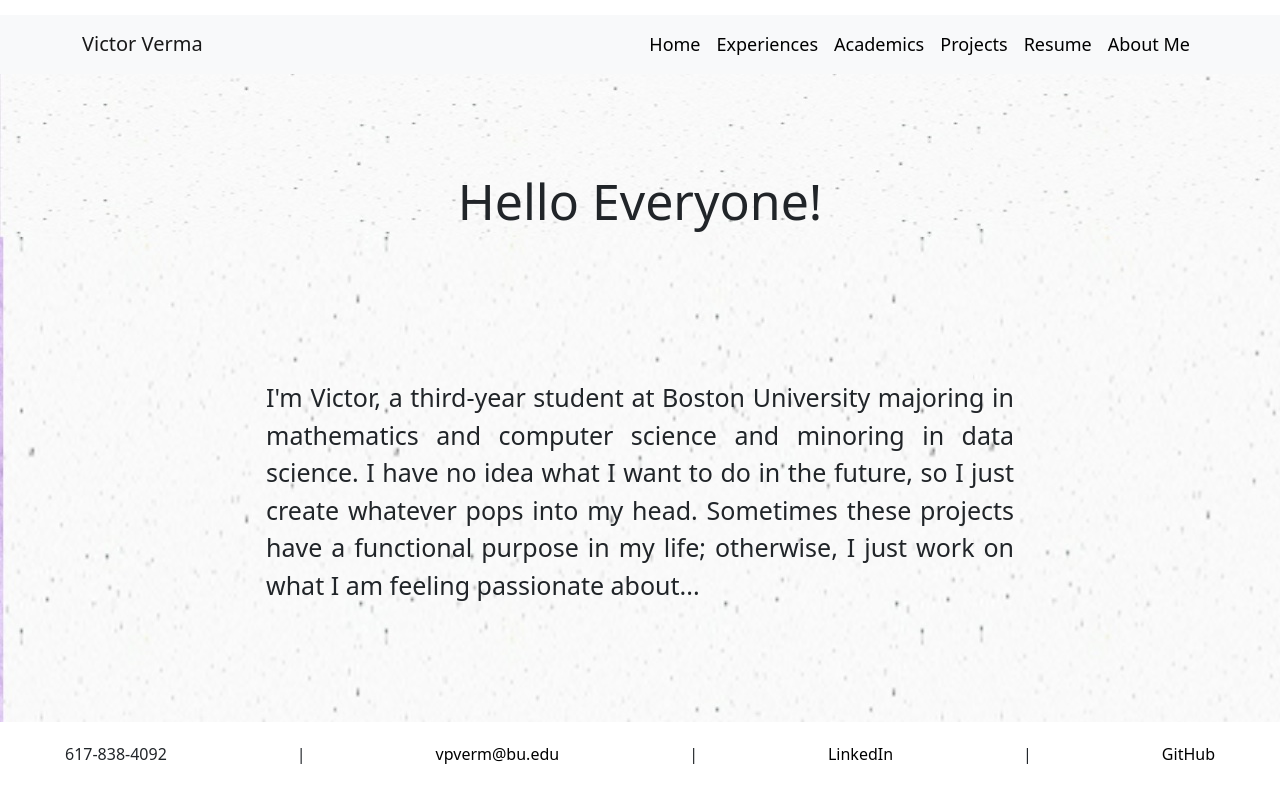
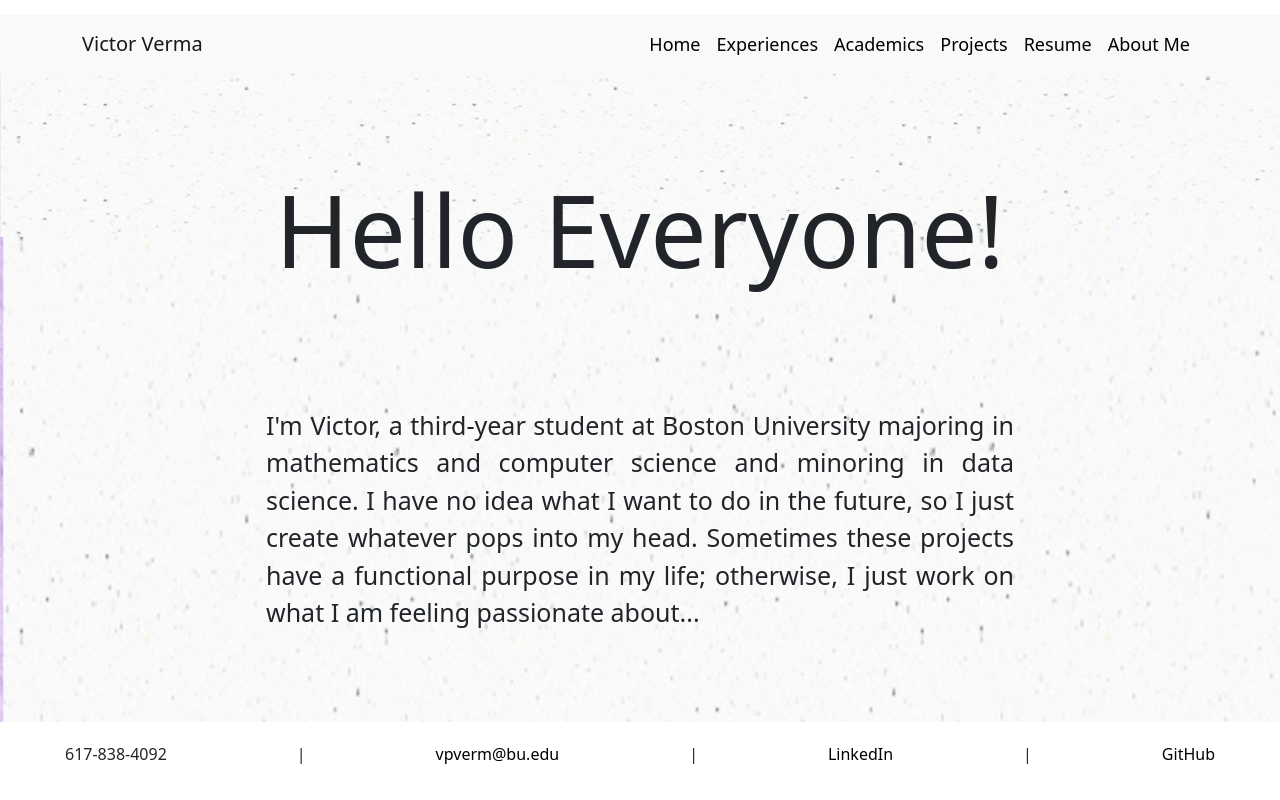
Before and after one commit to victorverma3/Portfolio, a React (Vite) app: page / in a window 1280 px wide. Built offline with nearby package versions, Linux system fonts and the light colour scheme.

Commit message:
made title font size bigger

```diff
--- a/src/pages/home/Home.css
+++ b/src/pages/home/Home.css
@@ -24,7 +24,7 @@
 }
 
 .homeTitle {
-    font-size:50px;
+    font-size:100px;
 }
 
 .jumbotron {
```
